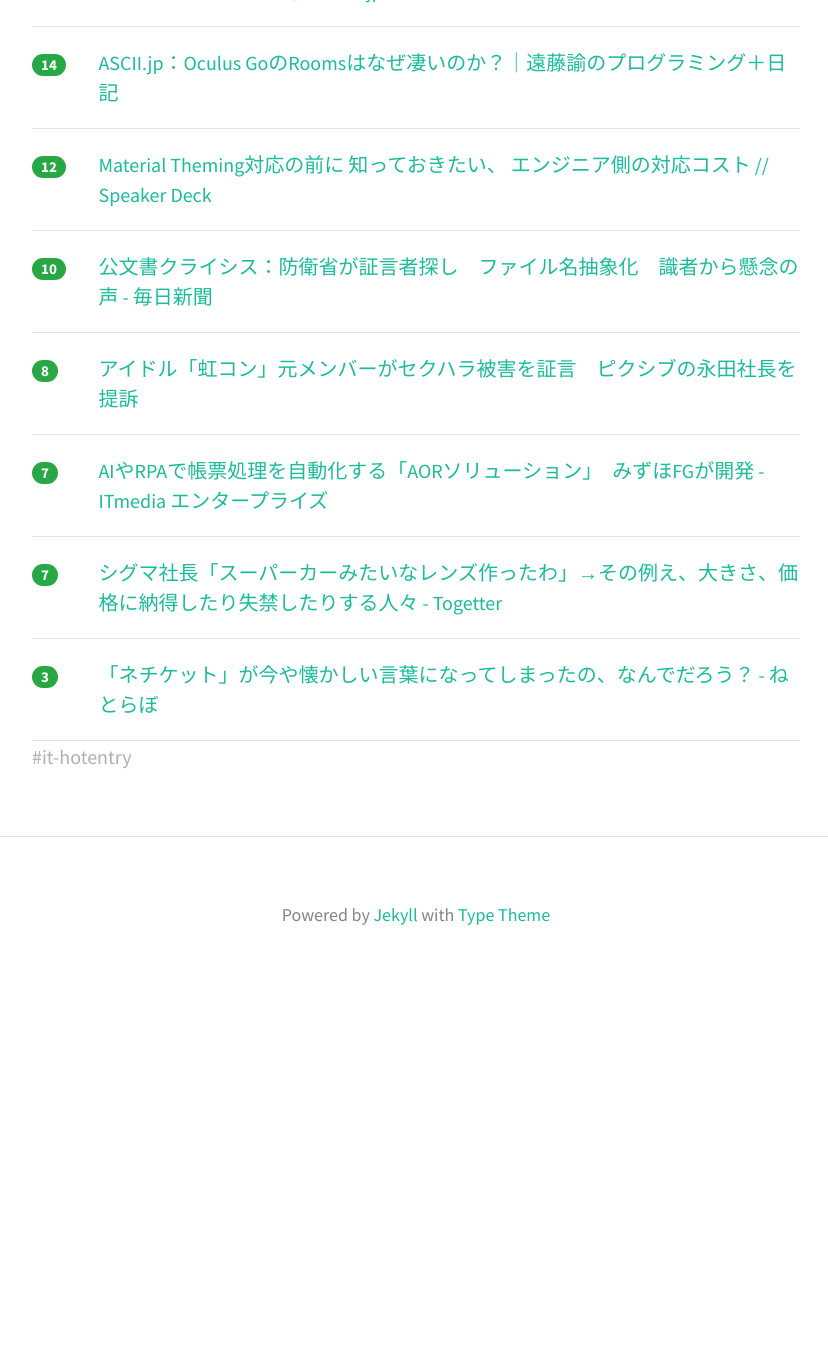
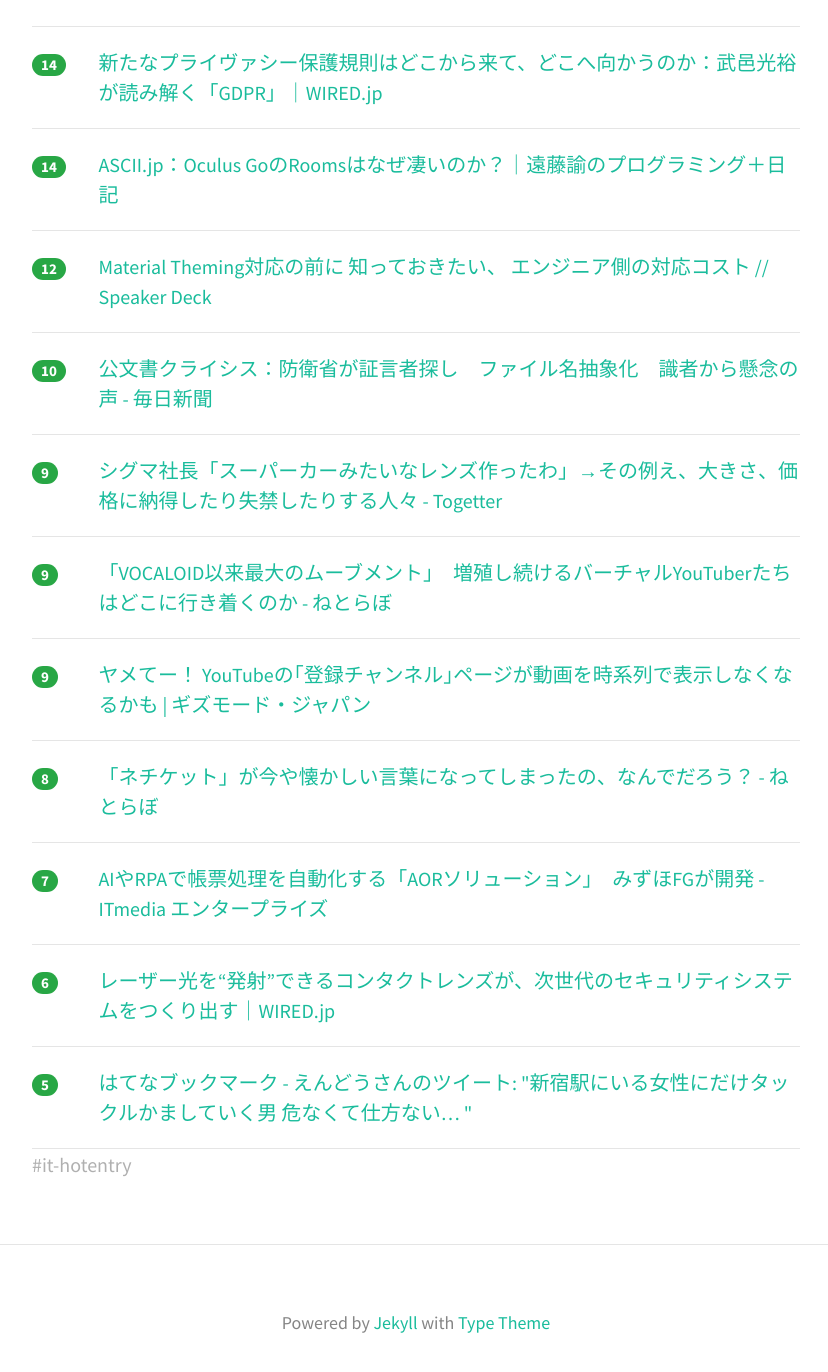
Before and after one commit to yatta47/hatena-matome-site, a Jekyll site: the page built from _posts/2018-05-26-hatena.md, in a window 1280 px wide and 1400 px high, scrolled down 2557 px. Shown: the top 1372 px of the window, without its empty margins (224-1052 px from the left). Built offline with Jekyll 4.4.1, drawn with Linux system fonts in a browser that asks for light colours; nearby versions of some CDN libraries; before the commit the page ends 3549 px from its top, so only the background shows below that; some of the changed text lies outside the part shown.

Commit message:
Updated 2018-05-26

```diff
--- a/_posts/2018-05-26-hatena.md
+++ b/_posts/2018-05-26-hatena.md
@@ -1,19 +1,24 @@
 ---
 layout: post
 title:  "2018-05-26 はてぶIT"
-date:   2018-05-26 14:03:35
+date:   2018-05-26 15:02:56
 tags: [it-hotentry]
 ---
-32 件のデータあり
+36 件のデータあり
 
 <hr><div class="row">
-<div class="col-1"><span class="badge badge-pill badge-success h2">241</span></div>
+<div class="col-1"><span class="badge badge-pill badge-success h2">279</span></div>
 <div class="col-11"><a href='http://blog.nkzn.info/entry/2018/05/26/020312' target='_blank'>Web最新技術がてんこ盛りのreact-native-domから目が離せない - ナカザンドットネット</a></div>
 </div>
 <hr>
 <div class="row">
-<div class="col-1"><span class="badge badge-pill badge-success h2">118</span></div>
+<div class="col-1"><span class="badge badge-pill badge-success h2">136</span></div>
 <div class="col-11"><a href='https://qiita.com/JotaroS/items/5042d2944cf0573f133e' target='_blank'>[macOS向け] gitのクライアントはGitupがいいぞ。</a></div>
+</div>
+<hr>
+<div class="row">
+<div class="col-1"><span class="badge badge-pill badge-success h2">55</span></div>
+<div class="col-11"><a href='https://www.slideshare.net/osamum/web-progressive-web-apps' target='_blank'>進化する Web ～ Progressive Web Apps の実装と応用 ～</a></div>
 </div>
 <hr>
 <div class="row">
@@ -22,17 +27,22 @@ tags: [it-hotentry]
 </div>
 <hr>
 <div class="row">
-<div class="col-1"><span class="badge badge-pill badge-success h2">52</span></div>
-<div class="col-11"><a href='https://www.slideshare.net/osamum/web-progressive-web-apps' target='_blank'>進化する Web ～ Progressive Web Apps の実装と応用 ～</a></div>
+<div class="col-1"><span class="badge badge-pill badge-success h2">44</span></div>
+<div class="col-11"><a href='https://www.buzzfeed.com/jp/takumiharimaya/2zicon-01' target='_blank'>アイドル「虹コン」元メンバーがセクハラ被害を証言　ピクシブの永田社長を提訴</a></div>
 </div>
 <hr>
 <div class="row">
-<div class="col-1"><span class="badge badge-pill badge-success h2">39</span></div>
+<div class="col-1"><span class="badge badge-pill badge-success h2">43</span></div>
+<div class="col-11"><a href='https://japanese.engadget.com/2018/05/25/ios-steam-link/' target='_blank'>iOS版のSteam Link、アップルがリリース拒否。理由は「ビジネス上の競合」 - Engadget 日本版</a></div>
+</div>
+<hr>
+<div class="row">
+<div class="col-1"><span class="badge badge-pill badge-success h2">42</span></div>
 <div class="col-11"><a href='http://photoshopvip.net/109116' target='_blank'>レベル高すぎ！商用可能な無料HTMLテンプレート200+種類を配布しているサイト Colorlib - PhotoshopVIP</a></div>
 </div>
 <hr>
 <div class="row">
-<div class="col-1"><span class="badge badge-pill badge-success h2">35</span></div>
+<div class="col-1"><span class="badge badge-pill badge-success h2">38</span></div>
 <div class="col-11"><a href='https://www.slideshare.net/hiromasaoka/noops-98595318' target='_blank'>NoOpsへ舵を切れ</a></div>
 </div>
 <hr>
@@ -48,11 +58,6 @@ tags: [it-hotentry]
 <hr>
 <div class="row">
 <div class="col-1"><span class="badge badge-pill badge-success h2">29</span></div>
-<div class="col-11"><a href='https://japanese.engadget.com/2018/05/25/ios-steam-link/' target='_blank'>iOS版のSteam Link、アップルがリリース拒否。理由は「ビジネス上の競合」 - Engadget 日本版</a></div>
-</div>
-<hr>
-<div class="row">
-<div class="col-1"><span class="badge badge-pill badge-success h2">24</span></div>
 <div class="col-11"><a href='https://www.slideshare.net/nakatomoorg/ssmjpdnssecurity2' target='_blank'>続・広く知ってほしいDNSのこと</a></div>
 </div>
 <hr>
@@ -62,8 +67,13 @@ tags: [it-hotentry]
 </div>
 <hr>
 <div class="row">
-<div class="col-1"><span class="badge badge-pill badge-success h2">20</span></div>
+<div class="col-1"><span class="badge badge-pill badge-success h2">21</span></div>
 <div class="col-11"><a href='https://anond.hatelabo.jp/20180525185958' target='_blank'>日本でいちばん有名なXXパンク</a></div>
+</div>
+<hr>
+<div class="row">
+<div class="col-1"><span class="badge badge-pill badge-success h2">19</span></div>
+<div class="col-11"><a href='http://www.itmedia.co.jp/news/articles/1805/25/news123.html' target='_blank'>「AbemaTV」ブラウザ表示速度が3倍に - ITmedia NEWS</a></div>
 </div>
 <hr>
 <div class="row">
@@ -79,11 +89,6 @@ tags: [it-hotentry]
 <div class="row">
 <div class="col-1"><span class="badge badge-pill badge-success h2">18</span></div>
 <div class="col-11"><a href='http://www.itmedia.co.jp/news/articles/1805/25/news124.html' target='_blank'>個人のネット利用、スマホがPCを上回る　総務省が調査 - ITmedia NEWS</a></div>
-</div>
-<hr>
-<div class="row">
-<div class="col-1"><span class="badge badge-pill badge-success h2">18</span></div>
-<div class="col-11"><a href='http://www.itmedia.co.jp/news/articles/1805/25/news123.html' target='_blank'>「AbemaTV」ブラウザ表示速度が3倍に - ITmedia NEWS</a></div>
 </div>
 <hr>
 <div class="row">
@@ -107,6 +112,11 @@ tags: [it-hotentry]
 </div>
 <hr>
 <div class="row">
+<div class="col-1"><span class="badge badge-pill badge-success h2">16</span></div>
+<div class="col-11"><a href='https://app.codegrid.net/entry/2017-component-talk-1' target='_blank'>いまどきのコンポーネント設計をめぐる座談会 - 2つのコンポーネントの乖離 | CodeGrid</a></div>
+</div>
+<hr>
+<div class="row">
 <div class="col-1"><span class="badge badge-pill badge-success h2">15</span></div>
 <div class="col-11"><a href='https://buzzap.jp/news/20180525-takeda-tsuneyasu-youtube-ban/' target='_blank'>差別動画で荒稼ぎしていたタレントの竹田恒泰氏、YouTube公式チャンネルを閉鎖させられる | BUZZAP！（バザップ！）</a></div>
 </div>
@@ -114,11 +124,6 @@ tags: [it-hotentry]
 <div class="row">
 <div class="col-1"><span class="badge badge-pill badge-success h2">15</span></div>
 <div class="col-11"><a href='https://inside.pixiv.blog/bash/4243' target='_blank'>なぜピクシブの技術職インターンでは猛者になれるのか – 採用チームがインターンに込める想い - pixiv inside</a></div>
-</div>
-<hr>
-<div class="row">
-<div class="col-1"><span class="badge badge-pill badge-success h2">15</span></div>
-<div class="col-11"><a href='https://app.codegrid.net/entry/2017-component-talk-1' target='_blank'>いまどきのコンポーネント設計をめぐる座談会 - 2つのコンポーネントの乖離 | CodeGrid</a></div>
 </div>
 <hr>
 <div class="row">
@@ -147,8 +152,23 @@ tags: [it-hotentry]
 </div>
 <hr>
 <div class="row">
+<div class="col-1"><span class="badge badge-pill badge-success h2">9</span></div>
+<div class="col-11"><a href='https://togetter.com/li/1230836' target='_blank'>シグマ社長「スーパーカーみたいなレンズ作ったわ」→その例え、大きさ、価格に納得したり失禁したりする人々 - Togetter</a></div>
+</div>
+<hr>
+<div class="row">
+<div class="col-1"><span class="badge badge-pill badge-success h2">9</span></div>
+<div class="col-11"><a href='http://nlab.itmedia.co.jp/nl/articles/1805/26/news009.html' target='_blank'>「VOCALOID以来最大のムーブメント」　増殖し続けるバーチャルYouTuberたちはどこに行き着くのか - ねとらぼ</a></div>
+</div>
+<hr>
+<div class="row">
+<div class="col-1"><span class="badge badge-pill badge-success h2">9</span></div>
+<div class="col-11"><a href='https://www.gizmodo.jp/2018/05/youtube-subscription-channels.html' target='_blank'>ヤメてー！ YouTubeの｢登録チャンネル｣ページが動画を時系列で表示しなくなるかも | ギズモード・ジャパン</a></div>
+</div>
+<hr>
+<div class="row">
 <div class="col-1"><span class="badge badge-pill badge-success h2">8</span></div>
-<div class="col-11"><a href='https://www.buzzfeed.com/jp/takumiharimaya/2zicon-01' target='_blank'>アイドル「虹コン」元メンバーがセクハラ被害を証言　ピクシブの永田社長を提訴</a></div>
+<div class="col-11"><a href='http://nlab.itmedia.co.jp/nl/articles/1805/26/news005.html' target='_blank'>「ネチケット」が今や懐かしい言葉になってしまったの、なんでだろう？ - ねとらぼ</a></div>
 </div>
 <hr>
 <div class="row">
@@ -157,12 +177,12 @@ tags: [it-hotentry]
 </div>
 <hr>
 <div class="row">
-<div class="col-1"><span class="badge badge-pill badge-success h2">7</span></div>
-<div class="col-11"><a href='https://togetter.com/li/1230836' target='_blank'>シグマ社長「スーパーカーみたいなレンズ作ったわ」→その例え、大きさ、価格に納得したり失禁したりする人々 - Togetter</a></div>
+<div class="col-1"><span class="badge badge-pill badge-success h2">6</span></div>
+<div class="col-11"><a href='https://wired.jp/2018/05/26/lenti-contatto-laser/' target='_blank'>レーザー光を“発射”できるコンタクトレンズが、次世代のセキュリティシステムをつくり出す｜WIRED.jp</a></div>
 </div>
 <hr>
 <div class="row">
-<div class="col-1"><span class="badge badge-pill badge-success h2">3</span></div>
-<div class="col-11"><a href='http://nlab.itmedia.co.jp/nl/articles/1805/26/news005.html' target='_blank'>「ネチケット」が今や懐かしい言葉になってしまったの、なんでだろう？ - ねとらぼ</a></div>
+<div class="col-1"><span class="badge badge-pill badge-success h2">5</span></div>
+<div class="col-11"><a href='http://b.hatena.ne.jp/entry/twitter.com/____s__7_/status/999968853839921155' target='_blank'>はてなブックマーク - えんどうさんのツイート: "新宿駅にいる女性にだけタックルかましていく男 危なくて仕方ない… "</a></div>
 </div>
 <hr>
```
